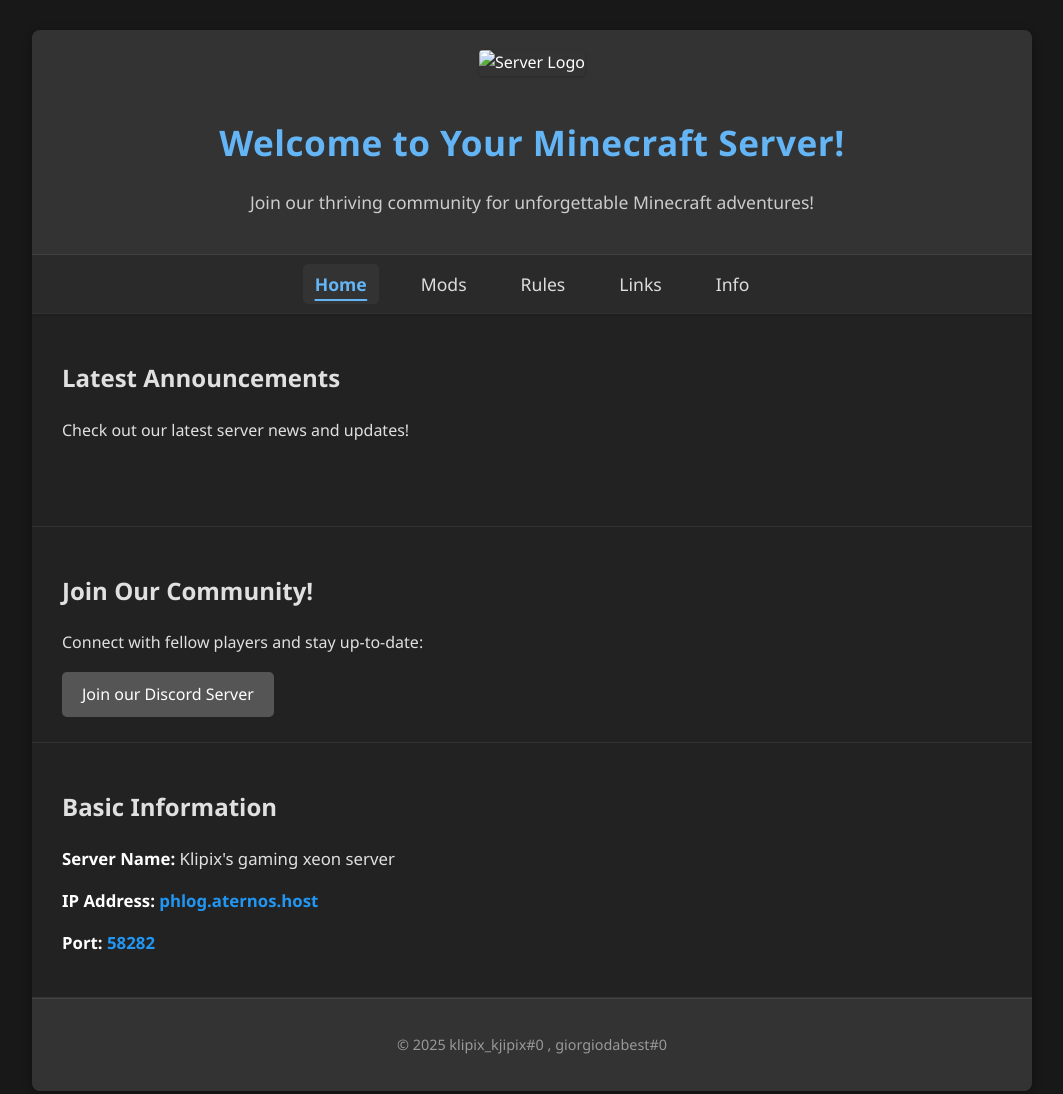
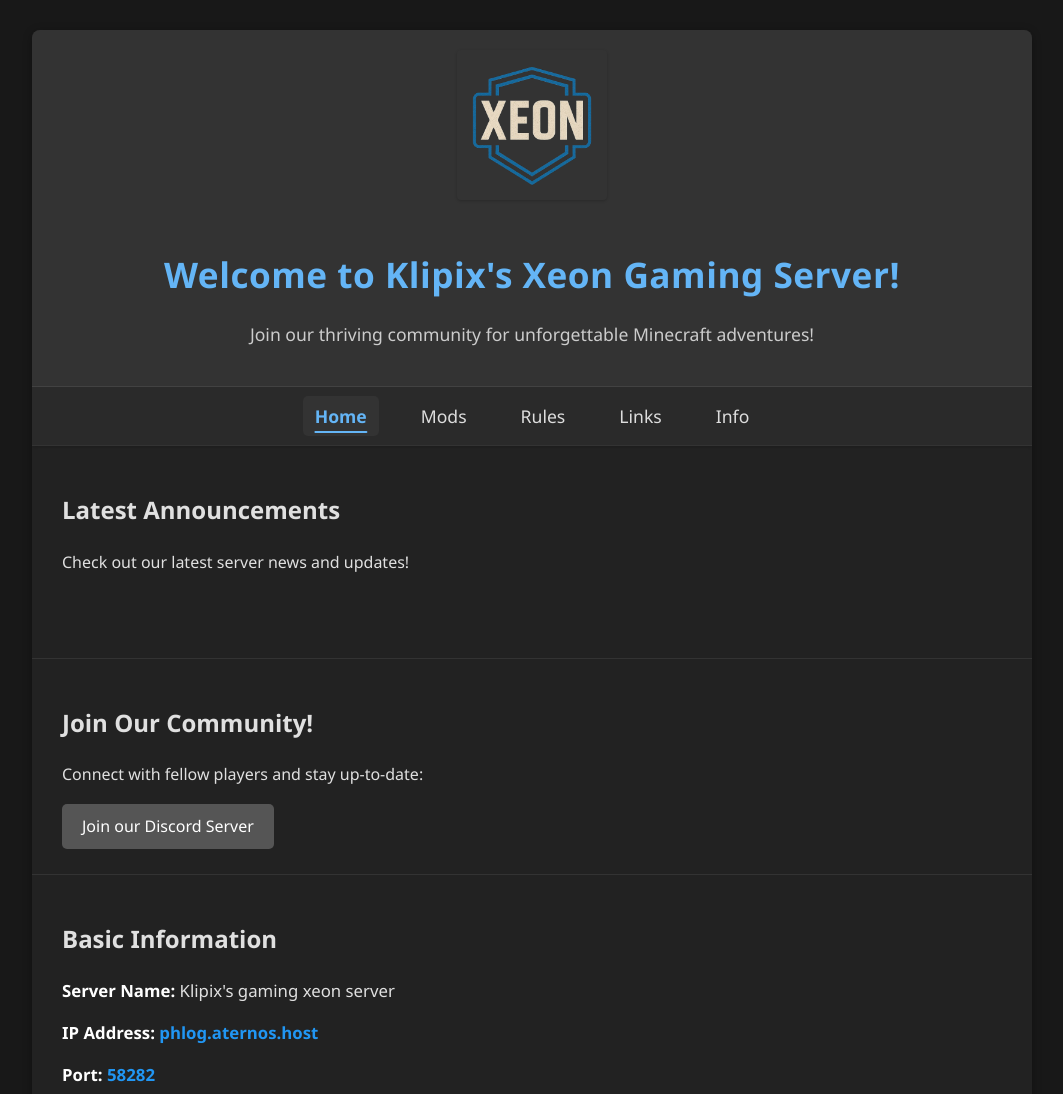
Before and after one commit to Gio1112/mcwebsite, a plain HTML site: page index.html in a window 1280 px wide. Shown: the top 1094 px of the page, without its empty margins (108-1171 px from the left). Drawn offline with Linux system fonts and the light colour scheme.

Commit message:
Update index.html

```diff
--- a/index.html
+++ b/index.html
@@ -10,8 +10,8 @@
     </div>
     <div class="container">
         <header>
-            <img src="images/server-logo.png" alt="Server Logo" width="150">
-            <h1>Welcome to Your Minecraft Server!</h1>
+            <img src="server-logo.png" alt="Server Logo" width="150">
+            <h1>Welcome to Klipix's Xeon Gaming Server!</h1>
             <p>Join our thriving community for unforgettable Minecraft adventures!</p>
         </header>
 
```
